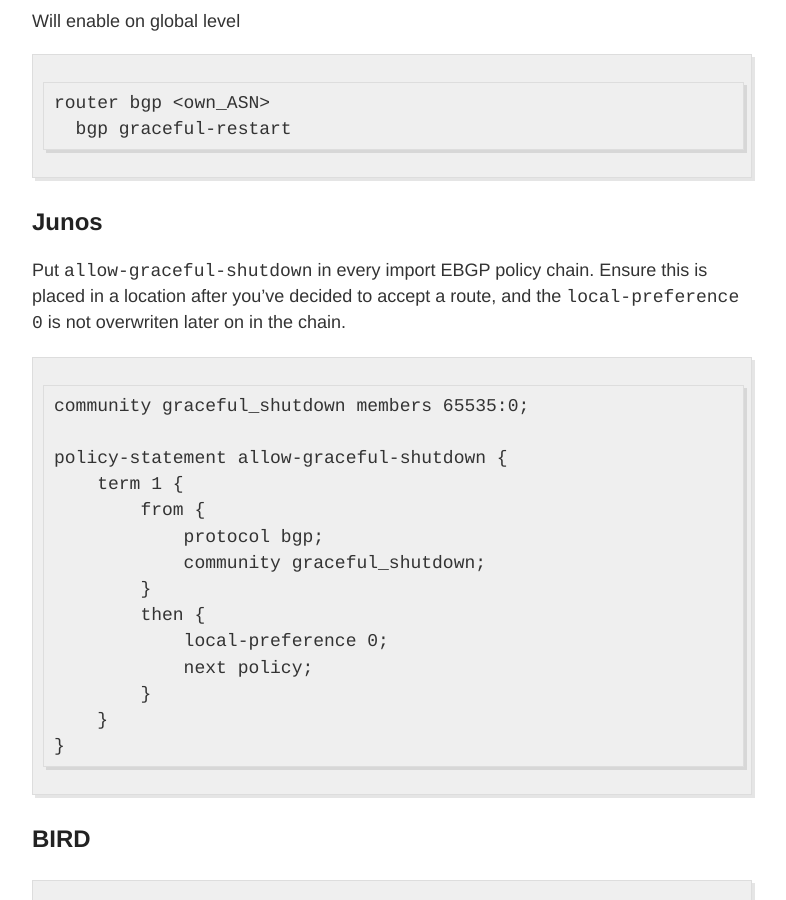
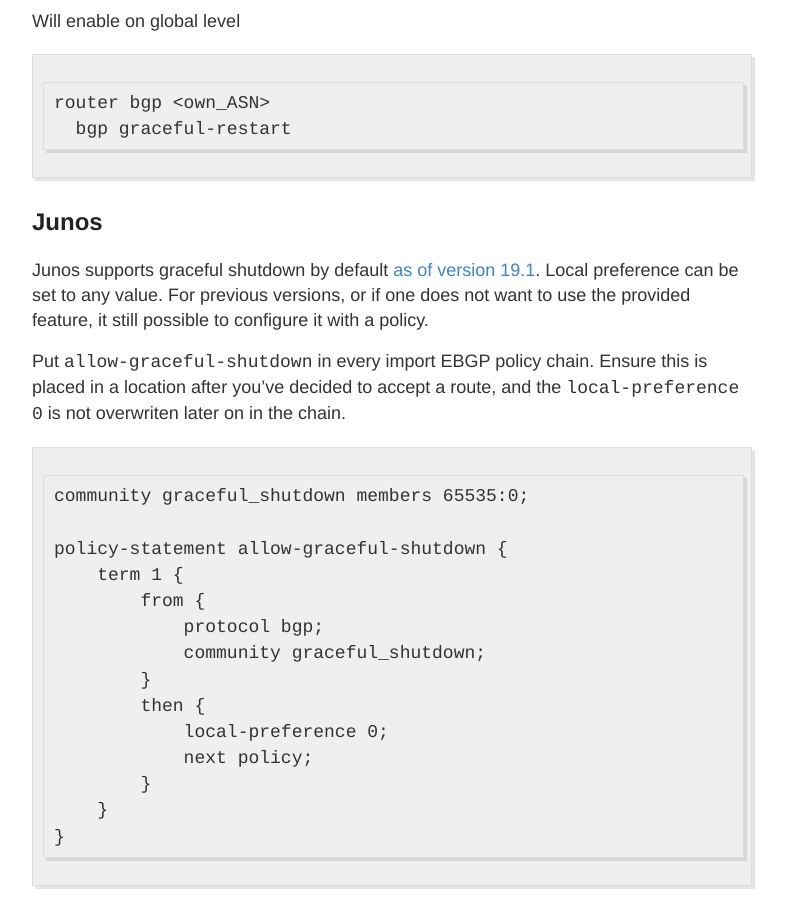
Before and after one commit to NLNOG/bgpfilterguide, a Jekyll site: the page built from guides/graceful_shutdown.md, in a window 1280 px wide and 900 px high, scrolled down 2316 px. Shown: the whole window, without its empty margins (248-1034 px from the left). Built offline with Jekyll 4.4.1, drawn with Linux system fonts in a browser that asks for light colours.

Commit message:
Add note for Junos >= 19.1
Junos has special config stanza for graceful shutdown as of 19.1.

````diff
--- a/guides/graceful_shutdown.md
+++ b/guides/graceful_shutdown.md
@@ -76,6 +76,8 @@
 ```
 
 ## Junos
+
+Junos supports graceful shutdown by default [as of version 19.1](https://www.juniper.net/documentation/en_US/junos/topics/reference/configuration-statement/graceful-shutdown-edit-protocols-bgp.html). Local preference can be set to any value. For previous versions, or if one does not want to use the provided feature, it still possible to configure it with a policy.
 
 Put `allow-graceful-shutdown` in every import EBGP policy chain. Ensure this is placed in a location after you've decided to accept a route, and the `local-preference 0` is not overwriten later on in the chain.
 
````
